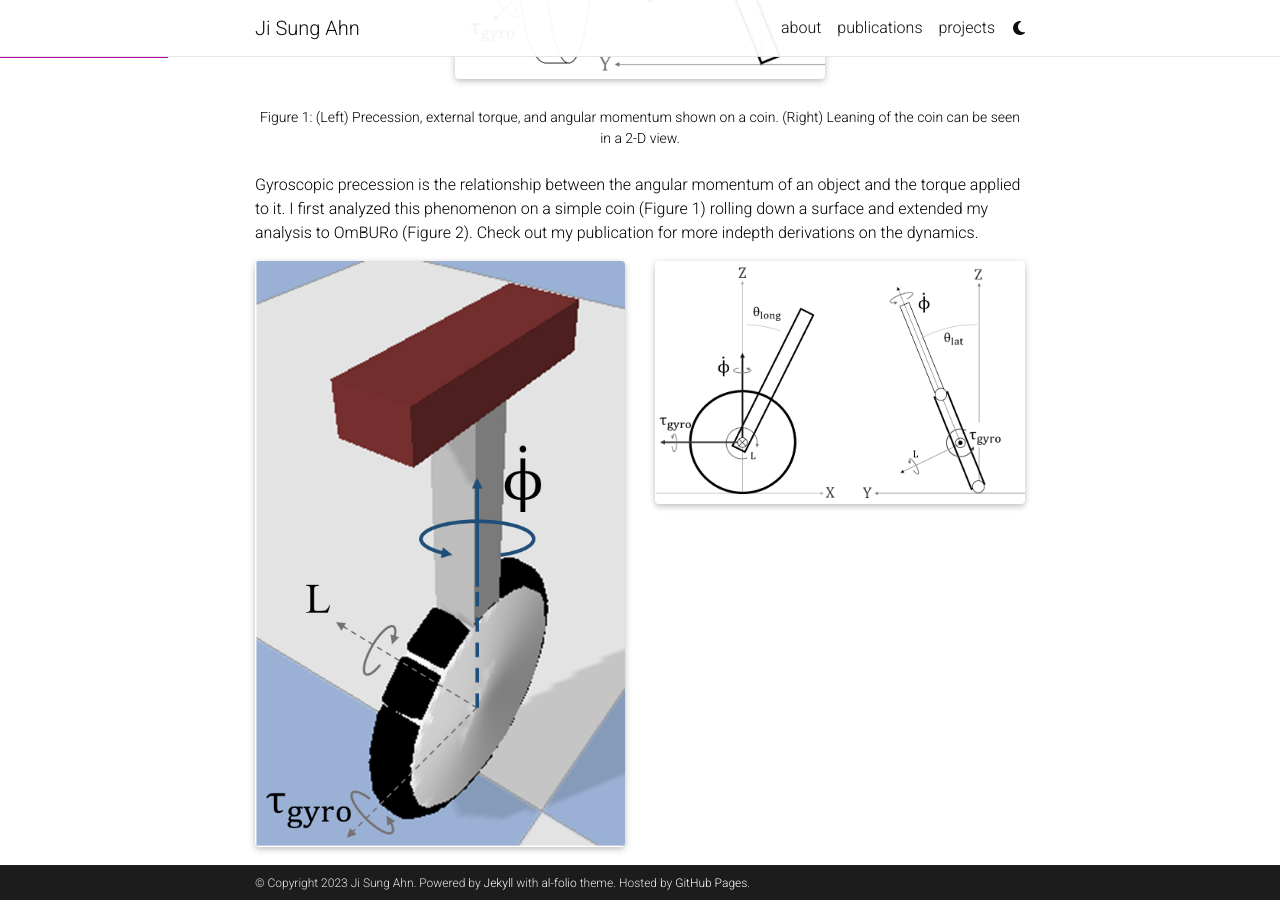
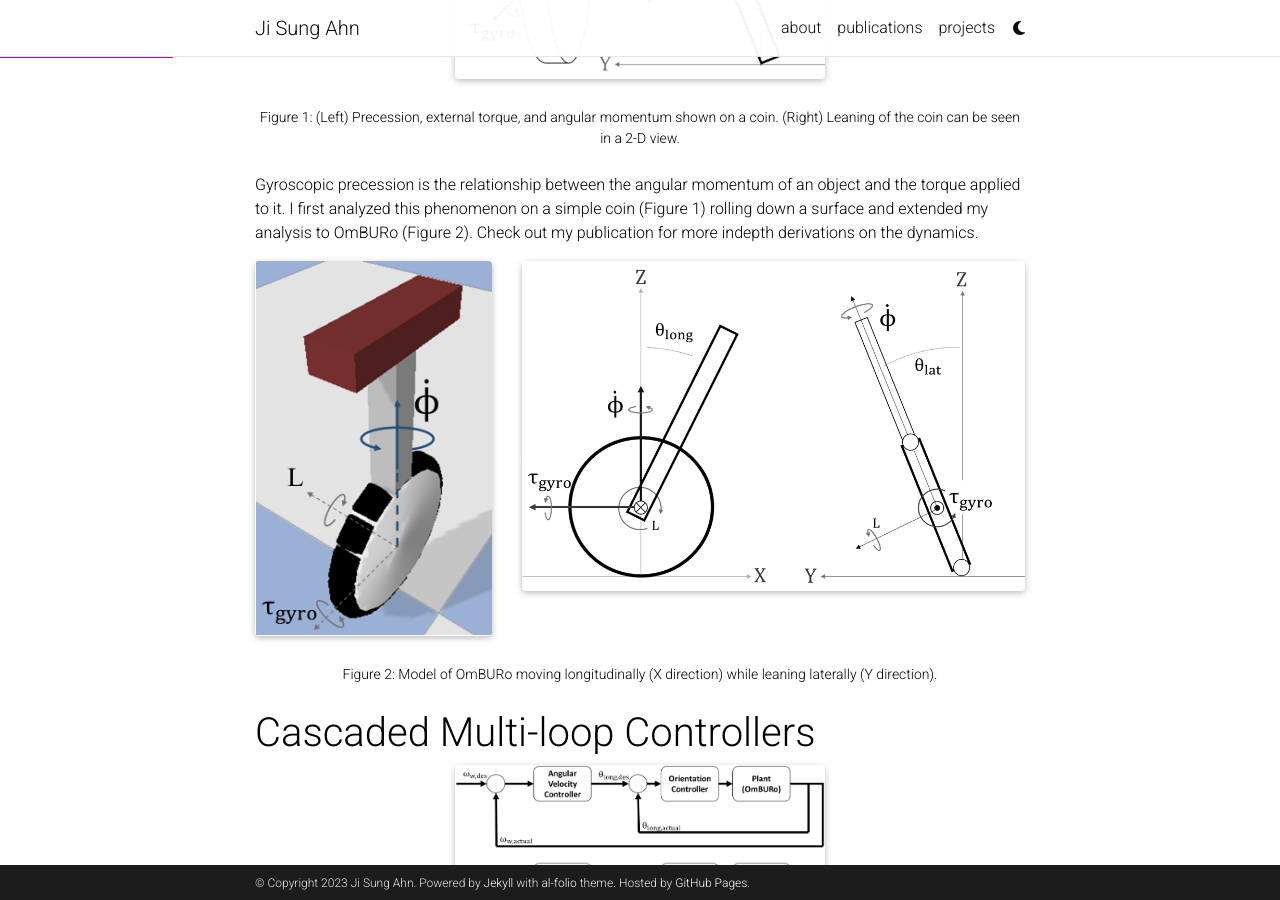
Before and after one commit to jisungahn10/jisungahn10.github.io, a Jekyll site: the page built from _projects/omburo.md, in a window 1280 px wide and 900 px high, scrolled down 861 px. Built offline with Jekyll 4.4.1, drawn with Linux system fonts in a browser that asks for light colours; full-size pictures stand in for the smaller copies a plugin makes; comment, search, counter and statistics services are not loaded; a style sheet for code colours, icons or effects is not loaded.

Commit message:
updated project omburo

```diff
--- a/_projects/omburo.md
+++ b/_projects/omburo.md
@@ -29,10 +29,10 @@
 Gyroscopic precession is the relationship between the angular momentum of an object and the torque applied to it. I first analyzed this phenomenon on a simple coin (Figure 1) rolling down a surface and extended my analysis to OmBURo (Figure 2). Check out my publication for more indepth derivations on the dynamics.
 
 <div class="row">
-    <div class="col-sm mt-3 mt-md-0">
+    <div class="col-4">
         {% include figure.html path="assets/omburo/img/omburo_simulation_model.png" title="omburo simulation model" class="img-fluid rounded z-depth-1" %}
     </div>
-    <div class="col-sm mt-3 mt-md-0">
+    <div class="col-8">
         {% include figure.html path="assets/omburo/img/omburo_model.png" title="omburo model" class="img-fluid rounded z-depth-1" %}
     </div>
 </div>
```
